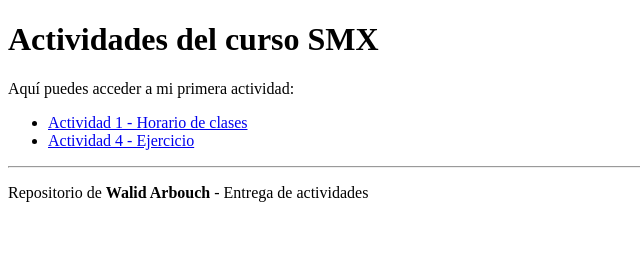
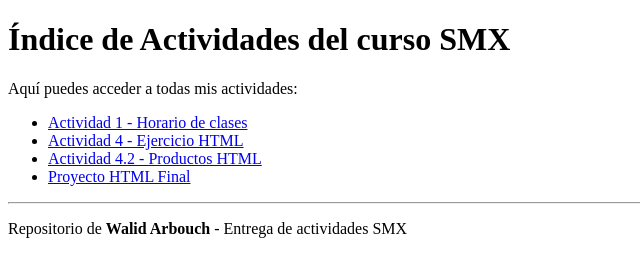
Before and after one commit to Walidarbbbb/Acts-APW, a plain HTML site: page index.html in a window 1280 px wide. Shown: the whole page, without its empty margins (0-640 px from the left). Drawn offline with Linux system fonts and the light colour scheme.

Commit message:
Update index.html

```diff
--- a/index.html
+++ b/index.html
@@ -3,25 +3,26 @@
 <head>
     <meta charset="UTF-8">
     <title>Índice de Actividades</title>
-    <!-- Icono corregido -->
-    <link rel="icon" href="icono.png" type="image/png">
+    <link rel="icon" href="mi_horario/icono.png" type="image/png">
 </head>
 <body>
-    <h1>Actividades del curso SMX</h1>
 
-    <p>Aquí puedes acceder a mi primera actividad:</p>
+    <h1>Índice de Actividades del curso SMX</h1>
+
+    <p>Aquí puedes acceder a todas mis actividades:</p>
 
     <ul>
-
-    <li><a href="horario.html">Actividad 1 - Horario de clases</a></li>
-    <li><a href="ejercicio.html">Actividad 4 - Ejercicio</a></li>
-</ul>
-
+        <li><a href="mi_horario/horario.html">Actividad 1 - Horario de clases</a></li>
+        <li><a href="actividad 4/ejercicio.html">Actividad 4 - Ejercicio HTML</a></li>
+        <li><a href="Productos HTML/ejercicio4.2.html">Actividad 4.2 - Productos HTML</a></li>
+        <li><a href="mi_horario/proyecto html/ProyectoHTML.html">Proyecto HTML Final</a></li>
+    </ul>
 
     <hr>
 
     <footer>
-        <p>Repositorio de <b>Walid Arbouch</b> - Entrega de actividades</p>
+        <p>Repositorio de <b>Walid Arbouch</b> - Entrega de actividades SMX</p>
     </footer>
+
 </body>
 </html>
```
